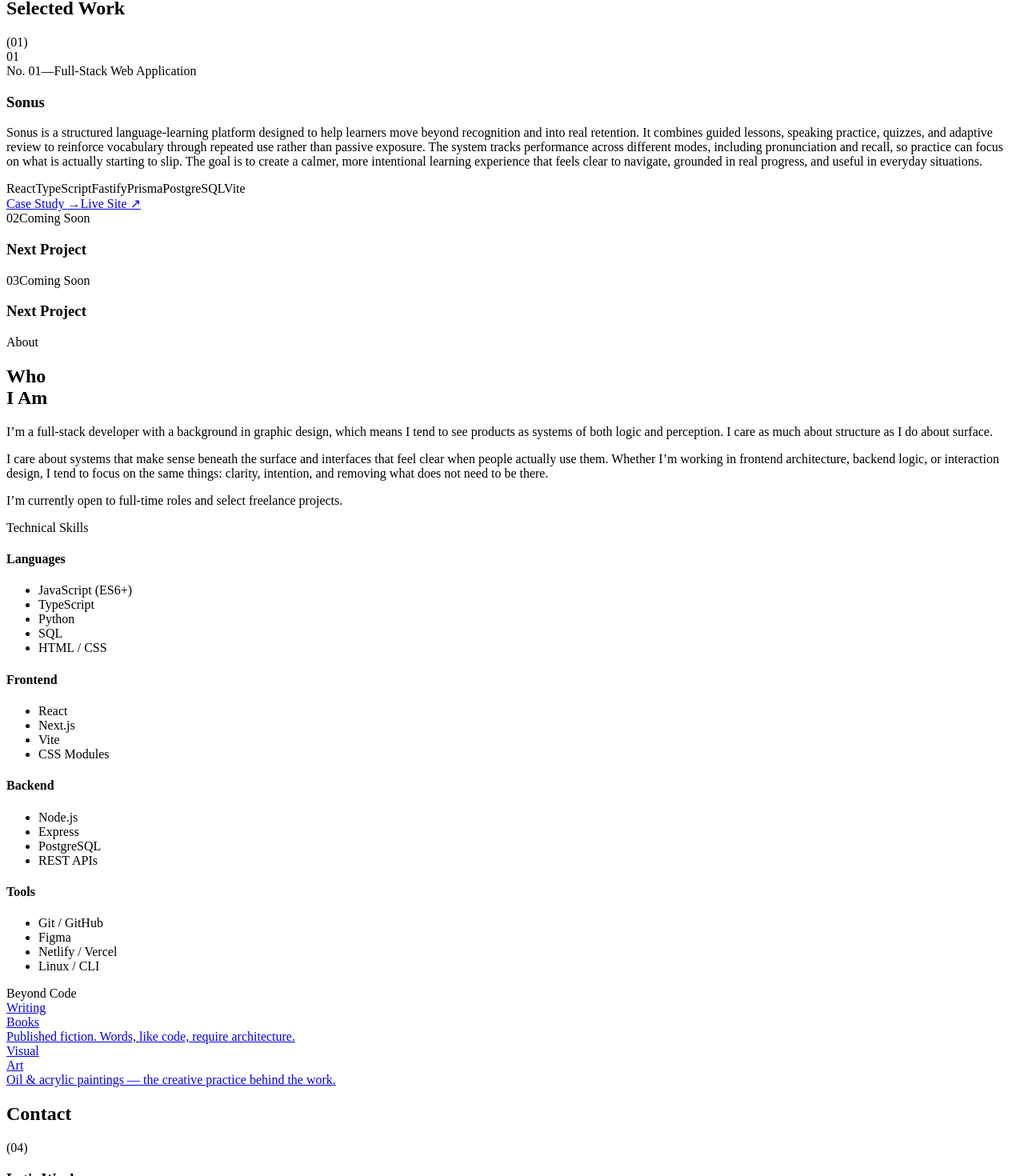
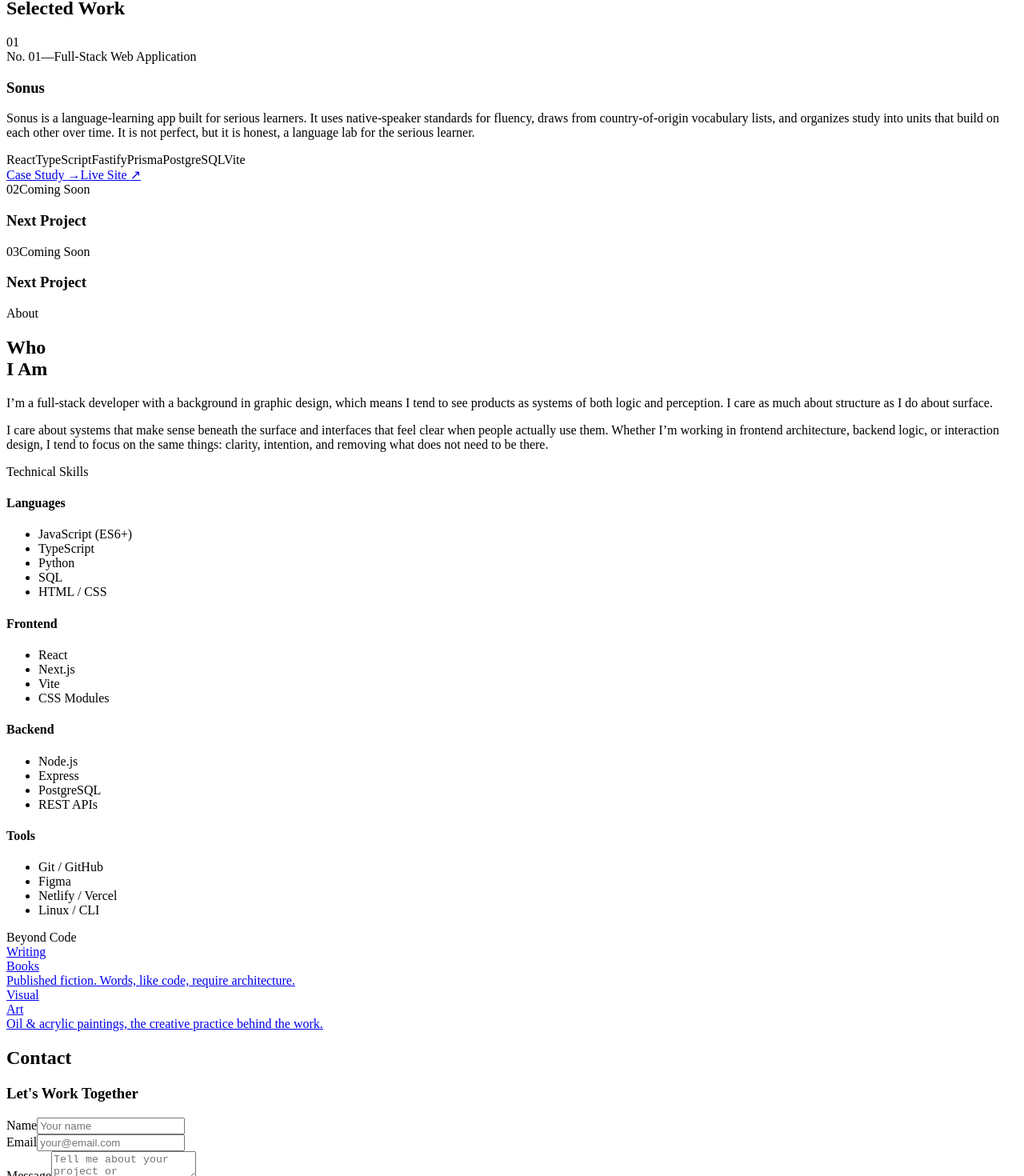
Before and after one commit to mbayers6370/portfolio, a React (Vite) app: page / in a window 1280 px wide. Shown: the part 2560-4030 px from the top of the page at 80% size. Built offline with nearby package versions, Linux system fonts and the light colour scheme; the HTML template or start-up script is replaced by a standard one; a web font is replaced by a local one.

Commit message:
Commit remaining portfolio content and config cleanup changes

```diff
--- a/src/components/About.jsx
+++ b/src/components/About.jsx
@@ -36,9 +36,6 @@ export default function About() {
               focus on the same things: clarity, intention, and removing what does
               not need to be there.
             </p>
-            <p>
-              I’m currently open to full-time roles and select freelance projects.
-            </p>
 
             <div className="skills-header">Technical Skills</div>
             <div className="skills-grid">
--- a/src/components/BooksArt.jsx
+++ b/src/components/BooksArt.jsx
@@ -20,7 +20,7 @@ export default function BooksArt() {
               <div className="beyond-card-label">Visual</div>
               <div className="beyond-card-title">Art</div>
               <div className="beyond-card-desc">
-                Oil &amp; acrylic paintings — the creative practice behind the work.
+                Oil &amp; acrylic paintings, the creative practice behind the work.
               </div>
             </Link>
           </div>
--- a/src/components/Contact.jsx
+++ b/src/components/Contact.jsx
@@ -17,11 +17,10 @@ export default function Contact() {
       <div className="container">
         <div className="section-header">
           <h2 className="section-title">Contact</h2>
-          <span className="section-counter">(04)</span>
         </div>
 
         <h3 className="contact-heading">
-          Let's Work<br /><span>Together.</span>
+          Let's Work Together
         </h3>
 
         <div className="contact-inner">
--- a/src/components/Work.jsx
+++ b/src/components/Work.jsx
@@ -7,7 +7,6 @@ export default function Work() {
       <div className="container">
         <div className="section-header">
           <h2 className="section-title">Selected Work</h2>
-          <span className="section-counter">(01)</span>
         </div>
 
         {projects.map((p) => (
--- a/src/data/projects.js
+++ b/src/data/projects.js
@@ -4,21 +4,21 @@ const projects = [
     num: '01',
     title: 'Sonus',
     type: 'Full-Stack Web Application',
-    desc: 'Sonus is a structured language-learning platform designed to help learners move beyond recognition and into real retention. It combines guided lessons, speaking practice, quizzes, and adaptive review to reinforce vocabulary through repeated use rather than passive exposure. The system tracks performance across different modes, including pronunciation and recall, so practice can focus on what is actually starting to slip. The goal is to create a calmer, more intentional learning experience that feels clear to navigate, grounded in real progress, and useful in everyday situations.',
+    desc: 'Sonus is a language-learning app built for serious learners. It uses native-speaker standards for fluency, draws from country-of-origin vocabulary lists, and organizes study into units that build on each other over time. It is not perfect, but it is honest, a language lab for the serious learner.',
     tags: ['React', 'TypeScript', 'Fastify', 'Prisma', 'PostgreSQL', 'Vite'],
     link: 'https://sonuslearning.com/',
     details: [
       {
         heading: 'The Problem',
-        body: 'Most language-learning apps are built around streaks, repetition, and surface-level engagement. They make it easy to feel productive without creating much lasting retention. Sonus was built in response to that gap, with a structure that treats learning as something to be reinforced, revisited, and gradually made usable.',
+        body: 'Sonus began with a simple problem: language learning is often too expensive, too opaque, and too difficult to access in a meaningful way. I wanted to build something more honest and structured, with vocabulary drawn from materials tied to the language’s country of origin and organized in a way that helps learners build over time. The goal was not just affordability, but accessibility through clarity, transparency, and a learning experience serious enough to be worth returning to.',
       },
       {
         heading: 'Architecture',
-        body: 'Sonus is designed as a structured learning system rather than a single study flow. Its architecture supports lesson progression, review logic, and performance tracking in a way that keeps the experience coherent while allowing the learning model itself to drive what happens next.',
+        body: 'Sonus is organized around guided units, vocabulary datasets, user progress, and adaptive review. The front end is designed to keep study clear and focused, while the back end manages content, authentication, performance tracking, and review logic. Its overall structure supports repeated exposure, recall, and speaking practice, so learning can build over time rather than disappear after a single pass.',
       },
       {
         heading: 'Key Features',
-        body: 'The platform moves learners through a full practice loop instead of relying on passive review alone. New material is introduced, revisited under different conditions, and surfaced again when performance begins to slip. Progress is tracked across that cycle so the system can respond to what is actually sticking.',
+        body: 'Sonus combines structured lesson paths with focused practice modes designed for different kinds of learning. Learners move through unit-based tracks with Learn, Quiz, and Speak stages, while Practice Focus reinforces retention through a 70/30 split of current lesson material and review words that need support. Travel Sprint offers a separate path for users preparing for a trip, with practical scenario-based phrases for airports, transport, hotels, restaurants, shopping, and emergencies. The platform also includes progress reporting and review tracking, giving learners a clearer view of what they have completed, what is slipping, and what needs to be returned to practice.',
       },
     ],
     year: '2026',
--- a/vite.config.js
+++ /dev/null
@@ -1,6 +0,0 @@
-import { defineConfig } from 'vite'
-import react from '@vitejs/plugin-react'
-
-export default defineConfig({
-  plugins: [react()],
-})
```
Also changed, not shown: .claude/launch.json (deleted).
